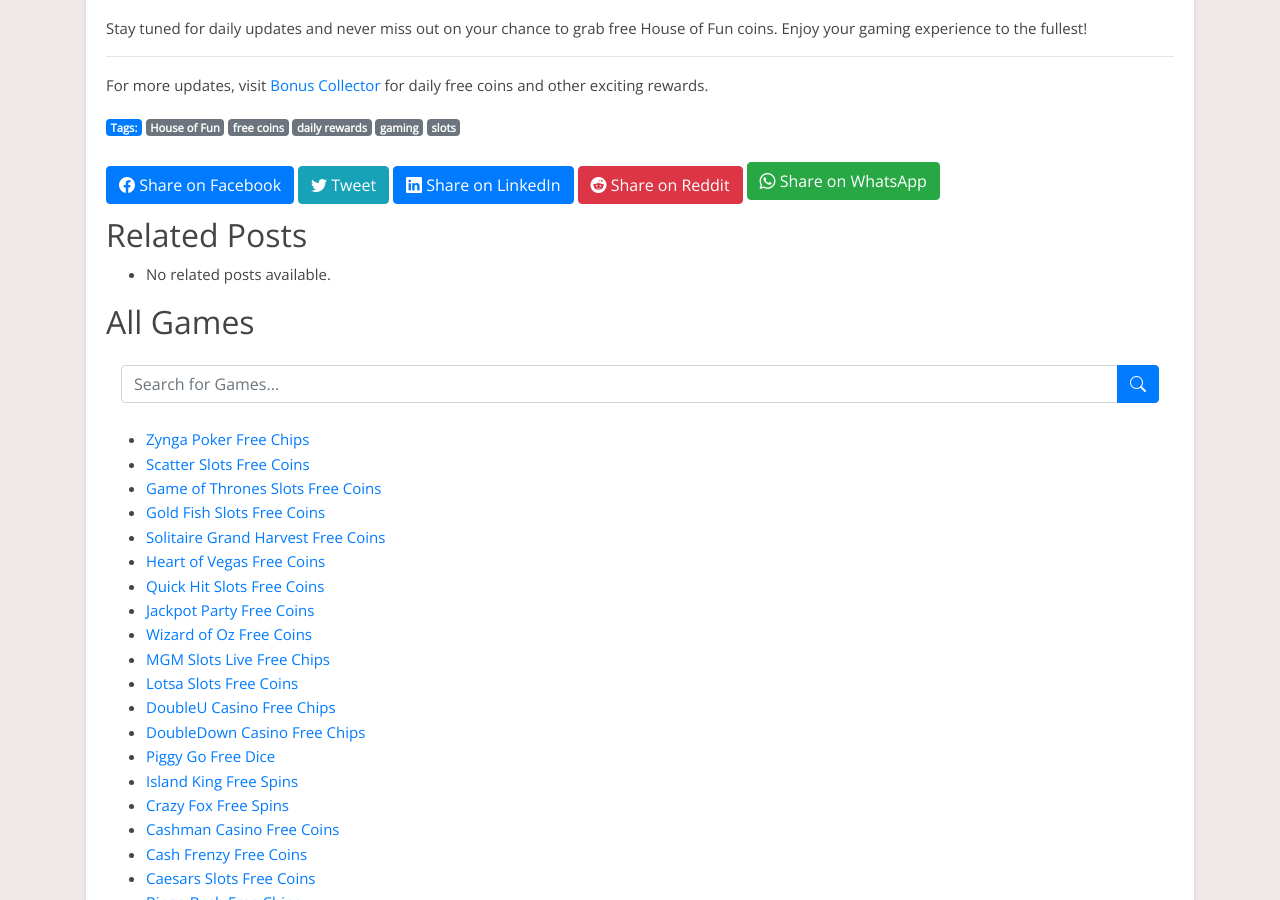
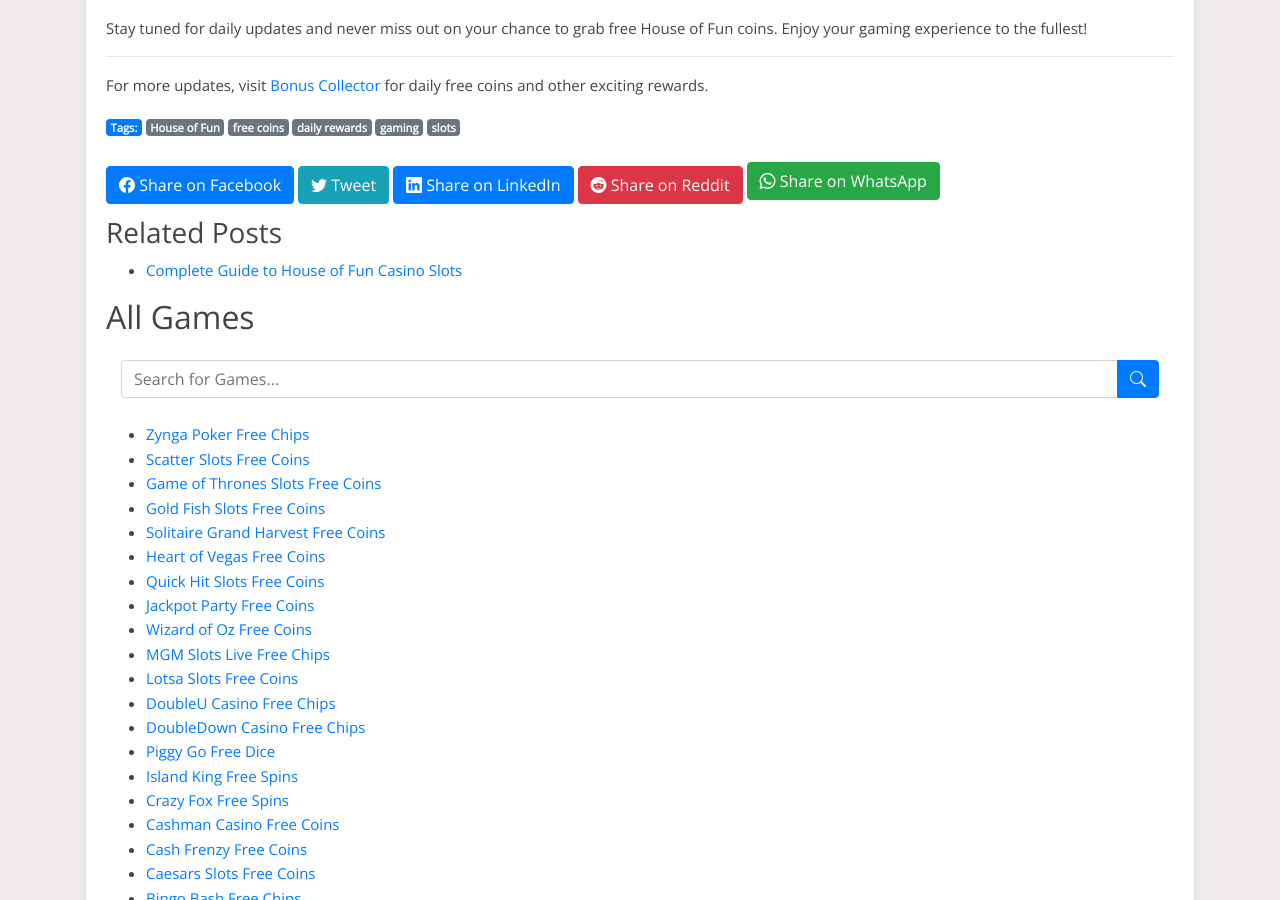
Before and after one commit to Prollad99/bs-net, a Jekyll site: the page built from _posts/2024-06-29-house-of-fun.md, in a window 1280 px wide and 900 px high, scrolled down 8209 px. Built offline with Jekyll 4.4.1, drawn with Linux system fonts in a browser that asks for light colours; nearby versions of some CDN libraries; comment, search, counter and statistics services are not loaded.

Commit message:
Update post.html

```diff
--- a/_layouts/post.html
+++ b/_layouts/post.html
@@ -59,12 +59,12 @@
     </div>
 
 {% if page.category %}
-  <h2>Related Posts</h2>
+  <h3>Related Posts</h3>
   <ul>
     {% assign current_category = page.category %}
     {% assign related_posts = site.blogs | where: "category", current_category %}
 
-    {% if related_posts.size > 1 %}
+    {% if related_posts.size > 0 %}
       {% for post in related_posts %}
         {% if post.url != page.url %}
           <li><a href="{{ post.url }}">{{ post.title }}</a></li>
```
